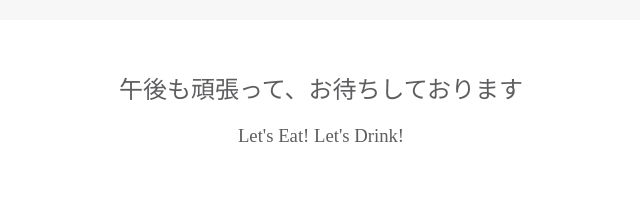
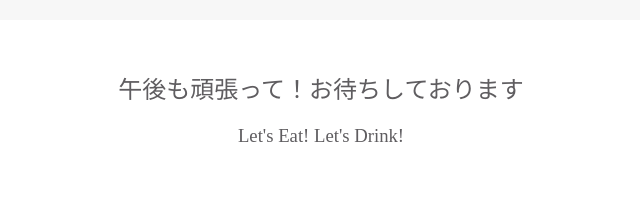
Before and after one commit to yoshi0243/yoshi0243.github.io, a plain HTML site: page index.html in a window 1280 px wide. Shown: the part 1255-1468 px from the top of the page, 319-959 px from the left. Drawn offline with Linux system fonts and the light colour scheme.

Commit message:
Update index.html

```diff
--- a/index.html
+++ b/index.html
@@ -75,7 +75,7 @@
   <div class="message-wrapper">
     <div class="container">
       <div class="heading">
-        <h2>午後も頑張って、お待ちしております</h2>
+        <h2>午後も頑張って！お待ちしております</h2>
         <h3>Let's Eat! Let's Drink!</h3>
       </div>
       <span class="btn message">VIP会員専用</span>
```
